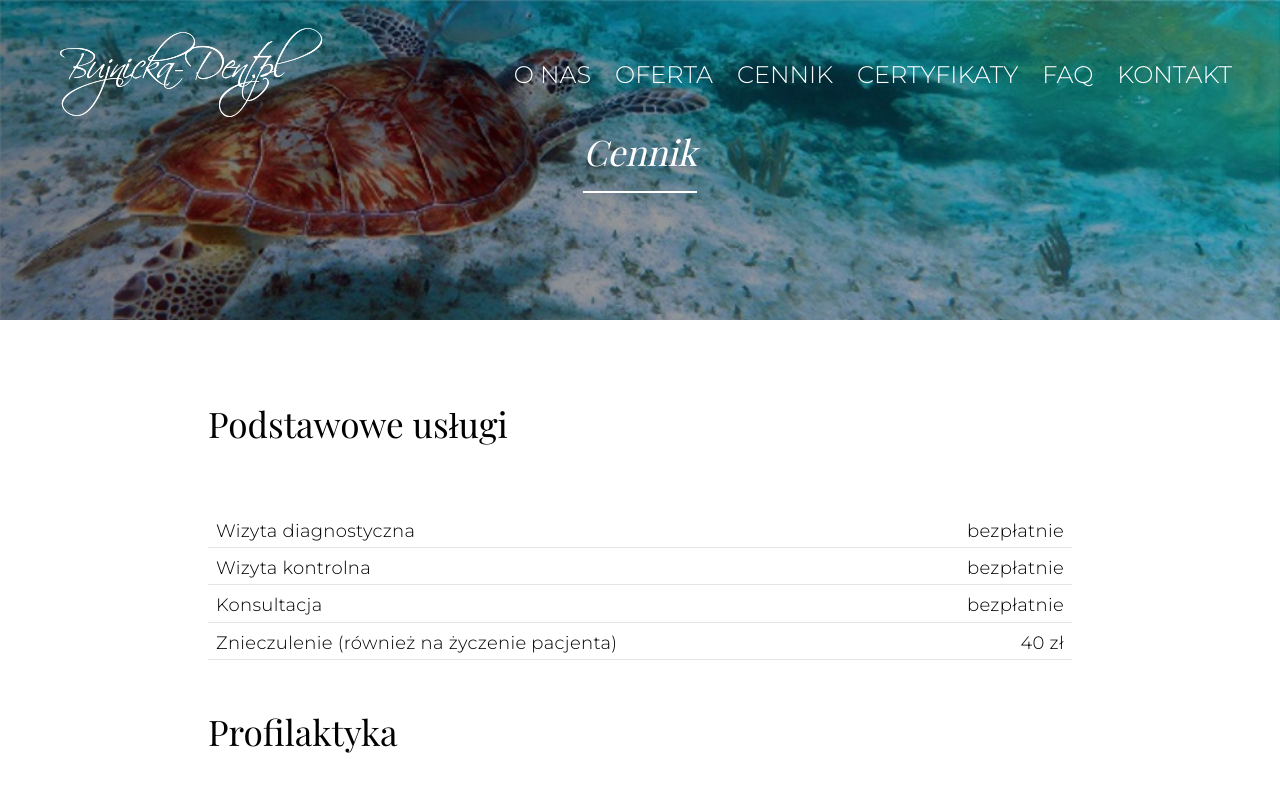
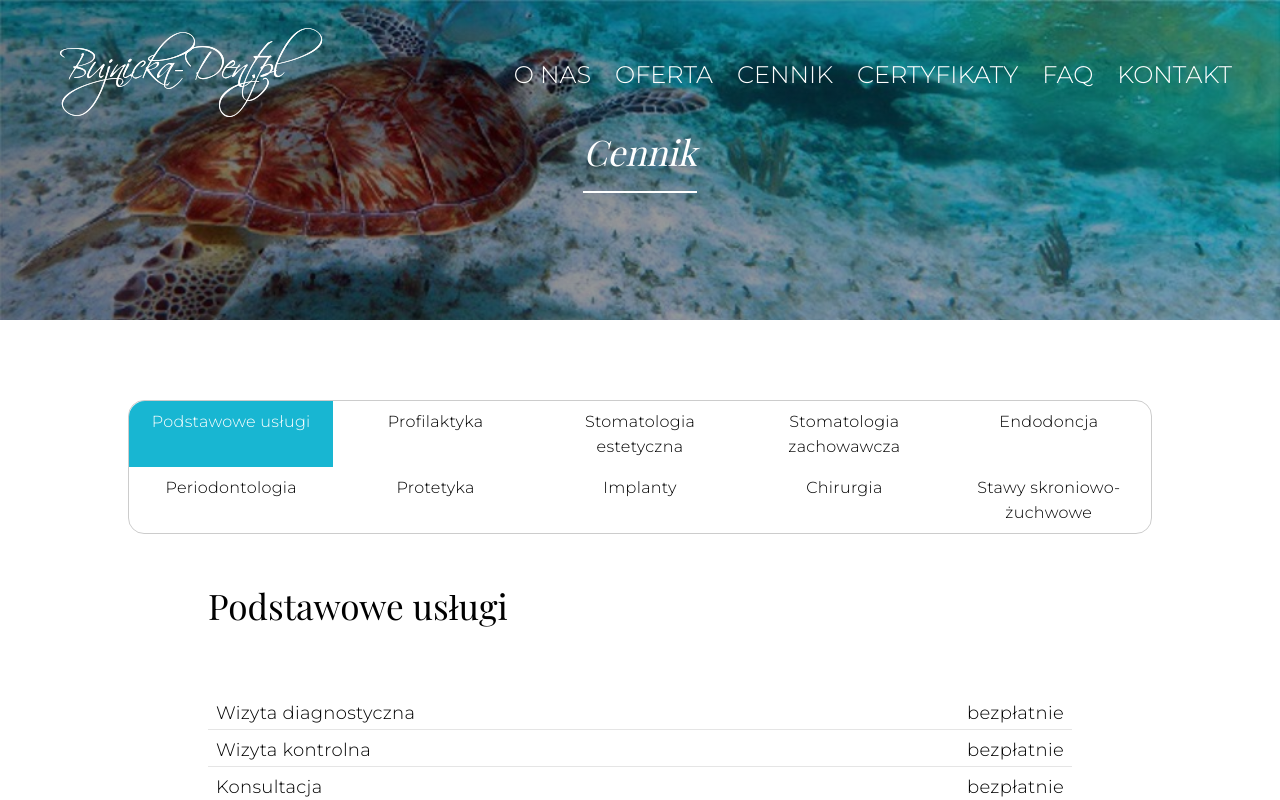
Before and after one commit to ArtoszBart/bujnicka-dent, a React (Create React App) app: page /prices in a window 1280 px wide. Shown: the top 800 px of the page. Built offline with nearby package versions, Linux system fonts and the light colour scheme; a web font is replaced by a local one.

Commit message:
Changed full page Pricing to tabbed page

```diff
--- /dev/null
+++ b/src/components/fragments/prices/MultiplePrice.js
@@ -0,0 +1,18 @@
+import React from "react";
+
+const MultiplePrices = ({ title, names, prices }) => {
+
+	return (
+		<div className="prices-item prices-multiple">
+			<p>{title}:</p>
+			<div className="prices-multiple-items">
+				{names.map((value, index) => {
+					const price = prices[index];
+					return <><p>{value}</p><p>{price}</p></>
+				})}
+			</div>
+		</div>
+	);
+};
+
+export default MultiplePrices;
--- /dev/null
+++ b/src/components/fragments/prices/SinglePrice.js
@@ -0,0 +1,12 @@
+import React from "react";
+
+const SinglePrice = ({ name, price, star }) => {
+
+	return (
+		<div className="prices-item">
+			<p>{name}</p><p>{price}{star && <dt>*</dt>}</p>
+		</div>
+	);
+};
+
+export default SinglePrice;
--- /dev/null
+++ b/src/components/fragments/tabs/TabContent.js
@@ -0,0 +1,12 @@
+import React from "react";
+
+const TabContent = ({ id, activeTab, children }) => {
+	return (
+		activeTab === id ? <section className="prices">
+			{children}
+		</section>
+			: null
+	);
+};
+
+export default TabContent;
--- /dev/null
+++ b/src/components/fragments/tabs/TabNavItem.js
@@ -0,0 +1,16 @@
+import React from "react";
+
+const TabNavItem = ({ id, title, activeTab, setActiveTab }) => {
+
+	const handleClick = () => {
+		setActiveTab(id);
+	};
+
+	return (
+		<li onClick={handleClick} className={activeTab === id ? "active" : ""}>
+			{title}
+		</li>
+	);
+};
+
+export default TabNavItem;
--- a/src/components/pages/Prices.js
+++ b/src/components/pages/Prices.js
@@ -1,6 +1,12 @@
 import '../../styles/main.scss';
+import { useState } from "react"
+import TabNavItem from '../fragments/tabs/TabNavItem'
+import TabContent from '../fragments/tabs/TabContent'
+import SinglePrice from '../fragments/prices/SinglePrice'
+import MultiplePrices from '../fragments/prices/MultiplePrice'
 
 function Implants() {
+	const [activeTab, setActiveTab] = useState(0);
 
 	return (
 		<main className="page-wrapper" role="main">
@@ -10,7 +16,119 @@ function Implants() {
 				</div>
 			</div>
 			<article className="page-content">
-				<section className="prices">
+
+				<ul className="tabs-nav">
+					<TabNavItem title="Podstawowe usługi" id={0} activeTab={activeTab} setActiveTab={setActiveTab} />
+					<TabNavItem title="Profilaktyka" id={1} activeTab={activeTab} setActiveTab={setActiveTab} />
+					<TabNavItem title="Stomatologia estetyczna" id={2} activeTab={activeTab} setActiveTab={setActiveTab} />
+					<TabNavItem title="Stomatologia zachowawcza" id={3} activeTab={activeTab} setActiveTab={setActiveTab} />
+					<TabNavItem title="Endodoncja" id={4} activeTab={activeTab} setActiveTab={setActiveTab} />
+					<TabNavItem title="Periodontologia" id={5} activeTab={activeTab} setActiveTab={setActiveTab} />
+					<TabNavItem title="Protetyka" id={6} activeTab={activeTab} setActiveTab={setActiveTab} />
+					<TabNavItem title="Implanty" id={7} activeTab={activeTab} setActiveTab={setActiveTab} />
+					<TabNavItem title="Chirurgia" id={8} activeTab={activeTab} setActiveTab={setActiveTab} />
+					<TabNavItem title="Stawy skroniowo-żuchwowe" id={9} activeTab={activeTab} setActiveTab={setActiveTab} />
+				</ul>
+
+				<TabContent id={0} activeTab={activeTab}>
+					<h2>Podstawowe usługi</h2>
+					<SinglePrice name="Wizyta diagnostyczna" price="bezpłatnie" />
+					<SinglePrice name="Wizyta kontrolna" price="bezpłatnie" />
+					<SinglePrice name="Konsultacja" price="bezpłatnie" />
+					<SinglePrice name="Znieczulenie (również na życzenie pacjenta)" price="40 zł" />
+				</TabContent>
+
+				<TabContent id={1} activeTab={activeTab}>
+					<h2>Profilaktyka</h2>
+					<SinglePrice name="Scaling i likwidacja osadu (higienizacja)" price="200-300 zł" />
+					<SinglePrice name="Fluoryzacja (lakierowanie)" price="120 zł" />
+					<SinglePrice name="Lakowanie (1 ząb)" price="150 zł" />
+				</TabContent>
+
+				<TabContent id={2} activeTab={activeTab}>
+					<h2>Stomatologia estetyczna</h2>
+					<SinglePrice name="Wybielanie metodą nakładkową (dotyczy zębów żywych)" price="1420 zł" />
+					<MultiplePrices
+						title="Wybielanie metodą dokomorową (dotyczy zębów martwych)"
+						names={["Pierwsza wizyta", "Każda następna wizyta"]}
+						prices={["200 zł", "100 zł"]}
+					/>
+					<MultiplePrices
+						title="Onlay lub Inlay"
+						names={["Kompozytowy", "Porcelanowy"]}
+						prices={["900 zł", "1200 zł"]}
+					/>
+					<SinglePrice name="Wypełnienie estetyczne" price="380-400 zł" />
+					<SinglePrice name="Licówka" price="1800 zł" />
+				</TabContent>
+
+				<TabContent id={3} activeTab={activeTab}>
+					<h2>Stomatologia zachowawcza</h2>
+					<SinglePrice name="Leczenie biologiczne miazgi" price="200 zł" />
+					<SinglePrice name="Wypełnienia (Plomby)" price="160-450 zł" />
+					<MultiplePrices
+						title="Onlay lub Inlay"
+						names={["Kompozytowy", "Porcelanowy"]}
+						prices={["900 zł", "1200 zł"]}
+					/>
+				</TabContent>
+
+				<TabContent id={4} activeTab={activeTab}>
+					<h2>Endodoncja</h2>
+					<MultiplePrices
+						title="Leczenie kanałowe zęba"
+						names={["1-kanałowego", "2-kanałowego", "3-kanałowego", "4-kanałowego"]}
+						prices={["500 zł", "570 zł", "650 zł", "730 zł"]}
+					/>
+					<aside>Cena leczenia kanałowego uzależniona jest od stopnia zaawansowania oraz przebiegu choroby.
+						Powyższe ceny dotyczą leczenia bez powikłań.</aside>
+				</TabContent>
+
+				<TabContent id={5} activeTab={activeTab}>
+					<h2>Periodontologia</h2>
+					<SinglePrice name="Scaling i likwidacja osadu" price="200-250 zł" />
+					<SinglePrice name="Kiretaż" price="180-280 zł" />
+				</TabContent>
+
+				<TabContent id={6} activeTab={activeTab}>
+					<h2>Protetyka</h2>
+					<SinglePrice name="Wkład koronowo-korzeniowy" price="450-800 zł" />
+					<SinglePrice name="Korona estetyczna" price="1400-1600 zł" />
+					<SinglePrice name="Most (cena za jeden ząb w moście)" price="1200 zł" />
+					<SinglePrice name="Most teleskopowy (cena przybliżona za 1 ząb filarowy)" price="3000 zł" />
+					<SinglePrice name="Proteza akrylowa (za jeden punkt w protezie)" price="150 zł" />
+					<SinglePrice name="Proteza całkowita" price="2100 zł" />
+					<SinglePrice name="Proteza szkieletowa" price="2500 zł" />
+					<SinglePrice name="Proteza bezklamrowa z zamkami typu CEKA" price="od 5000 zł" star />
+					<SinglePrice name="Proteza bezklamrowa z ryglem" price="od 3400 zł" star />
+					<MultiplePrices
+						title="Onlay lub Inlay"
+						names={["Kompozytowy", "Porcelanowy"]}
+						prices={["900 zł", "1200 zł"]}
+					/>
+					<dd>* Konieczna jest wycena indywidualna pracy protetycznej.</dd>
+				</TabContent>
+
+				<TabContent id={7} activeTab={activeTab}>
+					<h2>Implanty</h2>
+					<SinglePrice name="Implant (Część chirurgiczna)" price="3000 zł" />
+					<SinglePrice name="Implant (Część protetyczna)" price="3000 zł" />
+				</TabContent>
+
+				<TabContent id={8} activeTab={activeTab}>
+					<h2>Chirurgia</h2>
+					<SinglePrice name="Ekstrakcja (usunięcie) zęba" price="250 zł" star />
+					<SinglePrice name="Ekstrakcja złożona" price="350 zł" />
+					<SinglePrice name="Szycie zębodołu" price="80 zł" />
+					<dd>* W przypadku jednoczesnej ekstrakcji kilku zębów, kolejny ząb - 80 zł</dd>
+				</TabContent>
+
+				<TabContent id={9} activeTab={activeTab}>
+					<h2>Choroby stawów skroniowo-żuchwowych</h2>
+					<SinglePrice name="Szyna relaksacyjna" price="500 zł" />
+				</TabContent>
+
+				{/* <section className="prices">
 					<h2>Podstawowe usługi</h2>
 					<div className="prices-item">
 						<p>Wizyta diagnostyczna</p><p>bezpłatnie</p>
@@ -193,7 +311,7 @@ function Implants() {
 					<div className="prices-item">
 						<p>Szyna relaksacyjna</p><p>500 zł</p>
 					</div>
-				</section>
+				</section> */}
 			</article>
 		</main >
 	);
--- a/src/styles/_config.scss
+++ b/src/styles/_config.scss
@@ -7,6 +7,9 @@ $accent-color: #18b6d2;
 
 $slow-trnsition-time: 0.6s;
 $banner-height: 40vh;
+
+$tab-nav-columns: 5;
+$tab-child-no: 10;
 
 * {
 	box-sizing: border-box;
@@ -49,3 +52,23 @@ $banner-height: 40vh;
 		box-shadow: 0 0 0 0 $accent-color;
 	}
 }
+
+@mixin set-corner-round {
+	&:first-child {
+		border-top-left-radius: 1rem;
+	}
+
+	&:nth-child(#{$tab-nav-columns}) {
+		border-top-right-radius: 1rem;
+	}
+
+	&:nth-child(#{(floor(calc($tab-child-no / $tab-nav-columns)) * $tab-nav-columns) + (if($tab-child-no % $tab-nav-columns == 0, -$tab-nav-columns+1, 1))}) {
+		border-bottom-left-radius: 1rem;
+	}
+
+	&:last-child {
+		@if($tab-child-no % $tab-nav-columns == 0){
+			border-bottom-right-radius: 1rem;
+		}
+	}
+}
--- a/src/styles/pages/_prices.scss
+++ b/src/styles/pages/_prices.scss
@@ -1,4 +1,32 @@
 @use '../config' as *;
+
+.tabs-nav {
+	display: grid;
+    grid-template-columns: repeat($tab-nav-columns, 1fr);
+	width: 100%;
+	margin-bottom: 3rem;
+	padding-left: 0px;
+	border: 1px solid rgba($secondary-color, 0.2);
+	border-radius: 1rem;
+
+	li {
+		padding: 0.5rem;
+		list-style: none;
+		text-align: center;
+		cursor: pointer;
+		@include transition-ease;
+		@include set-corner-round;
+
+		&:hover {
+			background: rgba($accent-color, 0.2);
+		}
+
+		&.active {
+			color: $primary-color;
+			background: $accent-color;
+		}
+	}
+}
 
 .prices {
 	flex-direction: column;
```
Also changed, not shown: 1 other file (tests, documents, lock files or other folders).
